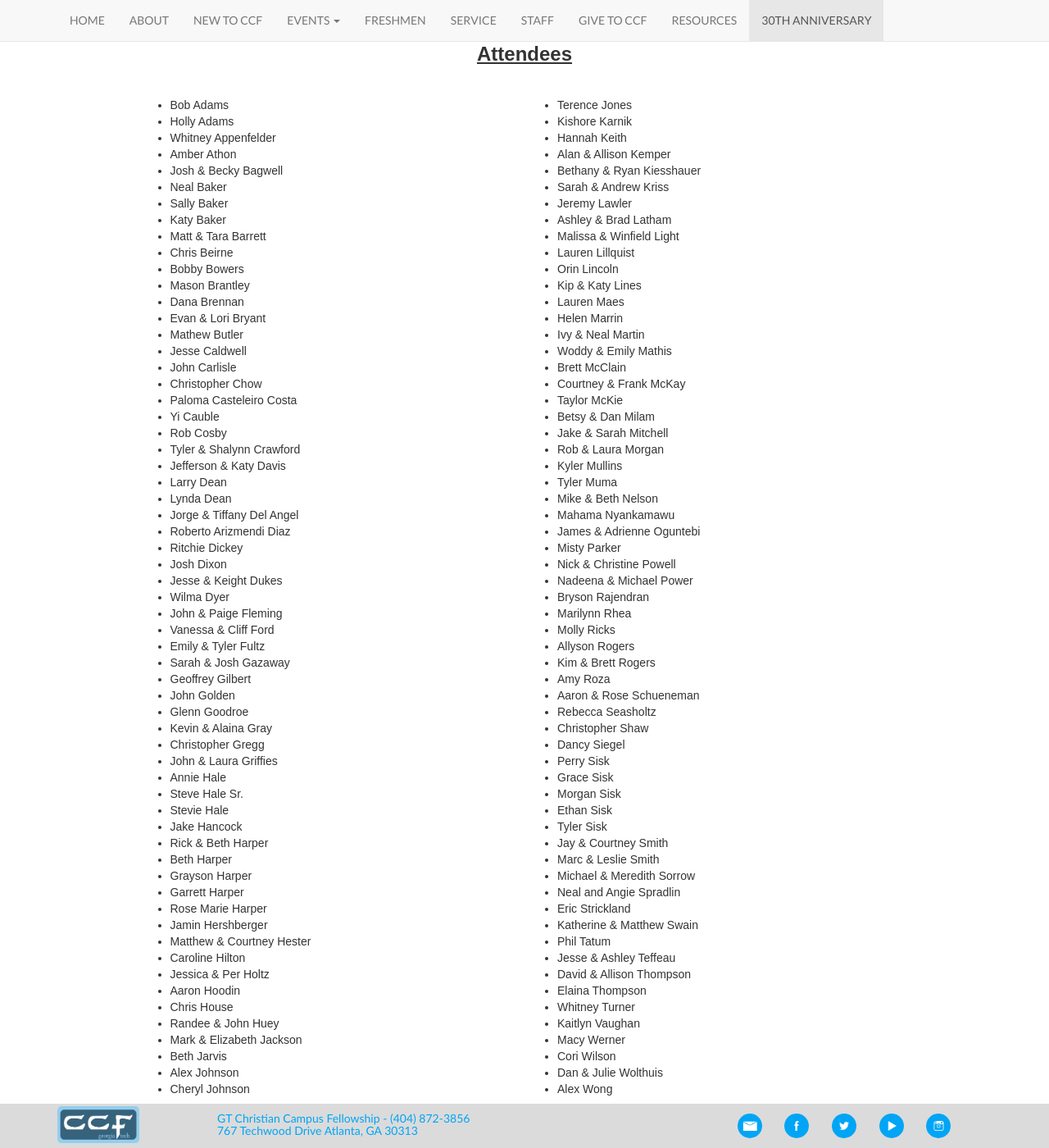
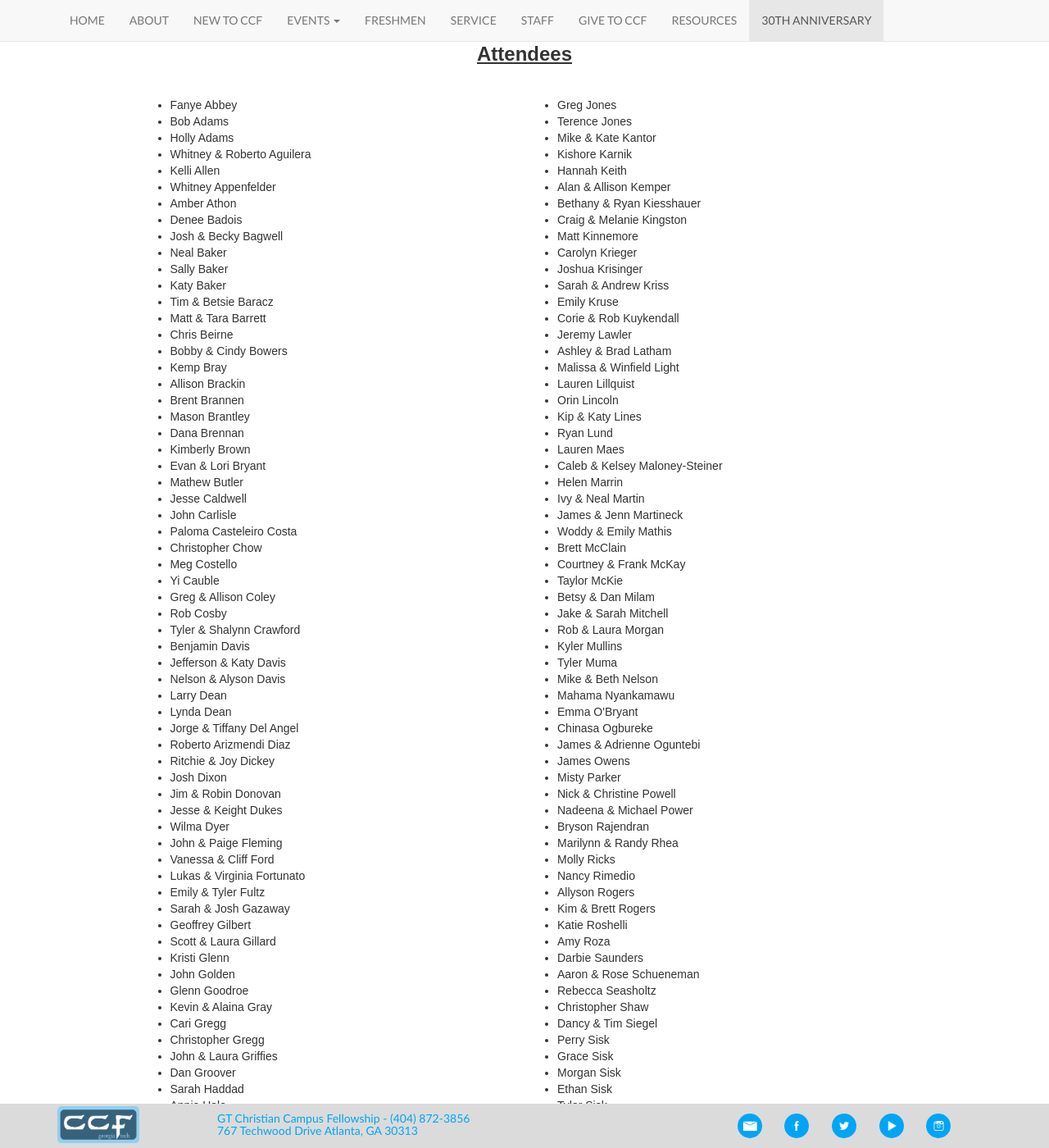
Before and after one commit to gtccf/gtccf.github.io, a Jekyll site: the page built from 30th/index.html, in a window 1280 px wide and 1400 px high, scrolled down 1145 px. Shown: the whole window at 82% size. Built offline with Jekyll 4.4.1, drawn with Linux system fonts in a browser that asks for light colours; nearby versions of some CDN libraries; some of the changed text lies outside the part shown.

Commit message:
Added more attendees

```diff
--- a/30th/index.html
+++ b/30th/index.html
@@ -68,64 +68,90 @@ layout: default
           <br>
           <div style="float: left; width: 50%;">
               <ul>
+                  <li>Fanye Abbey</li>
                   <li>Bob Adams</li>
                   <li>Holly Adams</li>
+                  <li>Whitney & Roberto Aguilera</li>
+                  <li>Kelli Allen</li>
                   <li>Whitney Appenfelder</li>
                   <li>Amber Athon</li>
+                  <li>Denee Badois</li>
                   <li>Josh & Becky Bagwell</li>
                   <li>Neal Baker</li>
                   <li>Sally Baker</li>
                   <li>Katy Baker</li>
+                  <li>Tim & Betsie Baracz</li>
                   <li>Matt & Tara Barrett</li>
                   <li>Chris Beirne</li>
-                  <li>Bobby Bowers</li>
+                  <li>Bobby & Cindy Bowers</li>
+                  <li>Kemp Bray</li>
+                  <li>Allison Brackin</li>
+                  <li>Brent Brannen</li>
                   <li>Mason Brantley</li>
                   <li>Dana Brennan</li>
+                  <li>Kimberly Brown</li>
                   <li>Evan & Lori Bryant</li>
                   <li>Mathew Butler</li>
                   <li>Jesse Caldwell</li>
                   <li>John Carlisle</li>
+                  <li>Paloma Casteleiro Costa</li>
                   <li>Christopher Chow</li>
-                  <li>Paloma Casteleiro Costa</li>
+                  <li>Meg Costello</li>
                   <li>Yi Cauble</li>
+                  <li>Greg & Allison Coley</li>
                   <li>Rob Cosby</li>
                   <li>Tyler & Shalynn Crawford</li>
+                  <li>Benjamin Davis</li>
                   <li>Jefferson & Katy Davis</li>
+                  <li>Nelson & Alyson Davis</li>
                   <li>Larry Dean</li>
                   <li>Lynda Dean</li>
                   <li>Jorge & Tiffany Del Angel</li>
                   <li>Roberto Arizmendi Diaz</li>
-                  <li>Ritchie Dickey</li>
+                  <li>Ritchie & Joy Dickey</li>
                   <li>Josh Dixon</li>
+                  <li>Jim & Robin Donovan</li>
                   <li>Jesse & Keight Dukes</li>
                   <li>Wilma Dyer</li>
                   <li>John & Paige Fleming</li>
                   <li>Vanessa & Cliff Ford</li>
+                  <li>Lukas & Virginia Fortunato</li>
                   <li>Emily & Tyler Fultz</li>
                   <li>Sarah & Josh Gazaway</li>
                   <li>Geoffrey Gilbert</li>
+                  <li>Scott & Laura Gillard</li>
+                  <li>Kristi Glenn</li>
                   <li>John Golden</li>
                   <li>Glenn Goodroe</li>
                   <li>Kevin & Alaina Gray</li>
+                  <li>Cari Gregg</li>
                   <li>Christopher Gregg</li>
                   <li>John & Laura Griffies</li>
+                  <li>Dan Groover</li>
+                  <li>Sarah Haddad</li>
                   <li>Annie Hale</li>
+                  <li>Joshua Hale</li>
                   <li>Steve Hale Sr.</li>
                   <li>Stevie Hale</li>
+                  <li>Steven & Maggie Hammond</li>
                   <li>Jake Hancock</li>
+                  <li>Mike Harbin</li>
                   <li>Rick & Beth Harper</li>
-                  <li>Beth Harper</li>
                   <li>Grayson Harper</li>
                   <li>Garrett Harper</li>
                   <li>Rose Marie Harper</li>
                   <li>Jamin Hershberger</li>
                   <li>Matthew & Courtney Hester</li>
+                  <li>John & Karen Hightower</li>
                   <li>Caroline Hilton</li>
+                  <li>Clayton & Carin Hining</li>
+                  <li>Austin Holcomb</li>
                   <li>Jessica & Per Holtz</li>
                   <li>Aaron Hoodin</li>
+                  <li>David Horton</li>
                   <li>Chris House</li>
                   <li>Randee & John Huey</li>
-                  <li>Mark & Elizabeth Jackson</li>
+                  <li>Mark & Elisabeth Jackson</li>
                   <li>Beth Jarvis</li>
                   <li>Alex Johnson</li>
                   <li>Cheryl Johnson</li>
@@ -133,21 +159,32 @@ layout: default
           </div>
           <div style="float: right; width: 50%;">
             <ul>
+                <li>Greg Jones</li>
                 <li>Terence Jones</li>
+                <li>Mike & Kate Kantor</li>
                 <li>Kishore Karnik</li>
                 <li>Hannah Keith</li>
                 <li>Alan & Allison Kemper</li>
                 <li>Bethany & Ryan Kiesshauer
+                <li>Craig & Melanie Kingston</li>
+                <li>Matt Kinnemore</li>
+                <li>Carolyn Krieger</li>
+                <li>Joshua Krisinger</li>
                 <li>Sarah & Andrew Kriss</li>
+                <li>Emily Kruse</li>
+                <li>Corie & Rob Kuykendall</li>
                 <li>Jeremy Lawler</li>
                 <li>Ashley & Brad Latham</li>
                 <li>Malissa & Winfield Light</li>
                 <li>Lauren Lillquist</li>
                 <li>Orin Lincoln</li>
                 <li>Kip & Katy Lines</li>
+                <li>Ryan Lund</li>
                 <li>Lauren Maes</li>
+                <li>Caleb & Kelsey Maloney-Steiner</li>
                 <li>Helen Marrin</li>
                 <li>Ivy & Neal Martin</li>
+                <li>James & Jenn Martineck</li>
                 <li>Woddy & Emily Mathis</li>
                 <li>Brett McClain</li>
                 <li>Courtney & Frank McKay</li>
@@ -159,20 +196,26 @@ layout: default
                 <li>Tyler Muma</li>
                 <li>Mike & Beth Nelson</li>
                 <li>Mahama Nyankamawu</li>
+                <li>Emma O'Bryant</li>
+                <li>Chinasa Ogbureke</li>
                 <li>James & Adrienne Oguntebi</li>
+                <li>James Owens</li>
                 <li>Misty Parker</li>
                 <li>Nick & Christine Powell</li>
                 <li>Nadeena & Michael Power</li>
                 <li>Bryson Rajendran</li>
-                <li>Marilynn Rhea</li>
+                <li>Marilynn & Randy Rhea</li>
                 <li>Molly Ricks</li>
+                <li>Nancy Rimedio</li>
                 <li>Allyson Rogers</li>
                 <li>Kim & Brett Rogers</li>
+                <li>Katie Roshelli</li>
                 <li>Amy Roza</li>
+                <li>Darbie Saunders</li>
                 <li>Aaron & Rose Schueneman</li>
                 <li>Rebecca Seasholtz</li>
                 <li>Christopher Shaw</li>
-                <li>Dancy Siegel</li>
+                <li>Dancy & Tim Siegel</li>
                 <li>Perry Sisk</li>
                 <li>Grace Sisk</li>
                 <li>Morgan Sisk</li>
@@ -180,18 +223,26 @@ layout: default
                 <li>Tyler Sisk</li>
                 <li>Jay & Courtney Smith</li>
                 <li>Marc & Leslie Smith</li>
+                <li>Brian Sorrow</li>
                 <li>Michael & Meredith Sorrow</li>
                 <li>Neal and Angie Spradlin</li>
                 <li>Eric Strickland</li>
                 <li>Katherine & Matthew Swain</li>
+                <li>Jon Sylvester</li>
                 <li>Phil Tatum</li>
                 <li>Jesse & Ashley Teffeau</li>
-                <li>David & Allison Thompson</li>
+                <li>David & Alyson Thompson</li>
                 <li>Elaina Thompson</li>
                 <li>Whitney Turner</li>
                 <li>Kaitlyn Vaughan</li>
                 <li>Macy Werner</li>
-                <li>Cori Wilson</li>
+                <li>Harold Whitaker</li>
+                <li>James White</li>
+                <li>Nate Willey</li>
+                <li>Celia & Todd Williams</li>
+                <li>Wesley & Paula Wills</li>
+                <li>Cori & Dennis Wilson</li>
+                <li>Evan Witham</li>
                 <li>Dan & Julie Wolthuis</li>
                 <li>Alex Wong</li>
             </ul>
```
